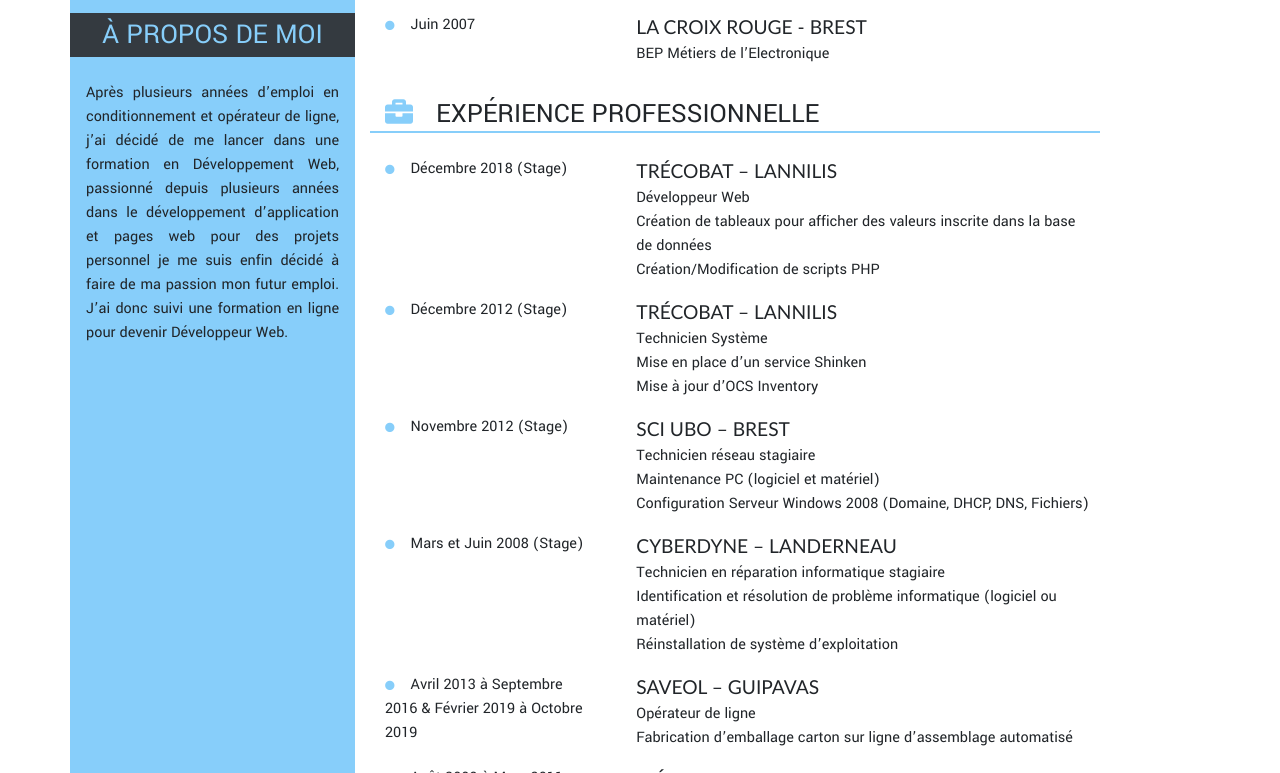
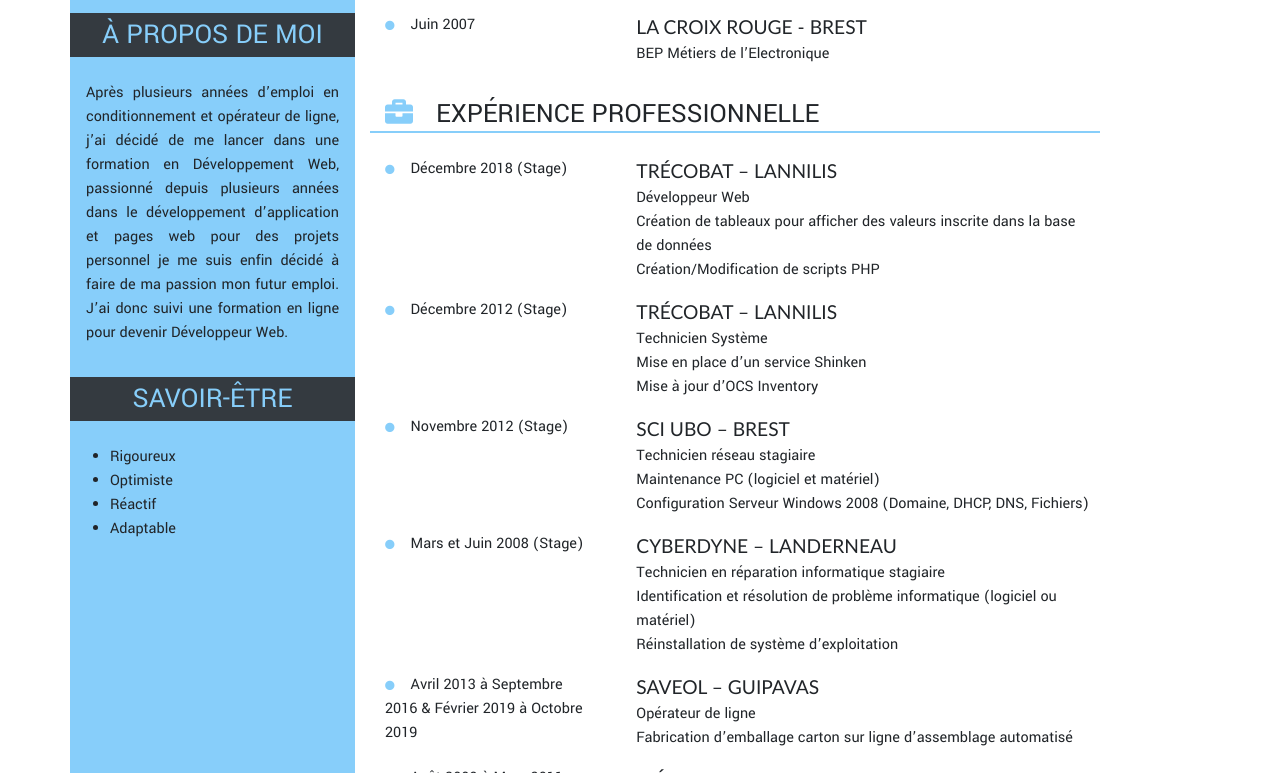
Before and after one commit to kevincabon/cv, a website: page index.html in a window 1280 px wide. Shown: the part 585-1358 px from the top of the page. Drawn offline with Linux system fonts and the light colour scheme.

Commit message:
ajout savoir-être

```diff
--- a/index.html
+++ b/index.html
@@ -42,6 +42,14 @@
                     faire de ma passion mon futur emploi.
                     J’ai donc suivi une formation en ligne pour devenir Développeur Web.
                 </p>
+
+                <h3 class="infos__title">Savoir-être</h3>
+                <ul class="mt-4">
+                    <li>Rigoureux</li>
+                    <li>Optimiste</li>
+                    <li>Réactif</li>
+                    <li>Adaptable</li>
+                </ul>
             </article>
             <footer class="col-12 infos__loisirs jumbotron-fluid">
                 <h3 class="infos__title">Loisirs</h3>
@@ -59,7 +67,7 @@
             <article class="row content-cv__formation">
                 <ul class="list-unstyled list-inline content-cv__list col-12">
                     <li class="list-inline-item col-12 col-sm-4">
-                        <i class="far fa-dot-circle" aria-hidden="true"></i>Juillet 2020
+                        <i class="far fa-dot-circle" aria-hidden="true"></i>Septembre 2020
                     </li>
                     <li class="list-inline-item col-12 col-sm-8">
                         <ul class="list-unstyled">
```
